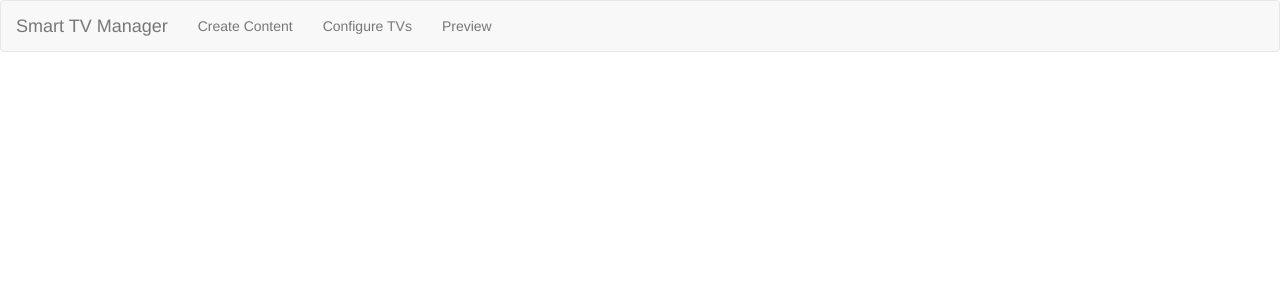
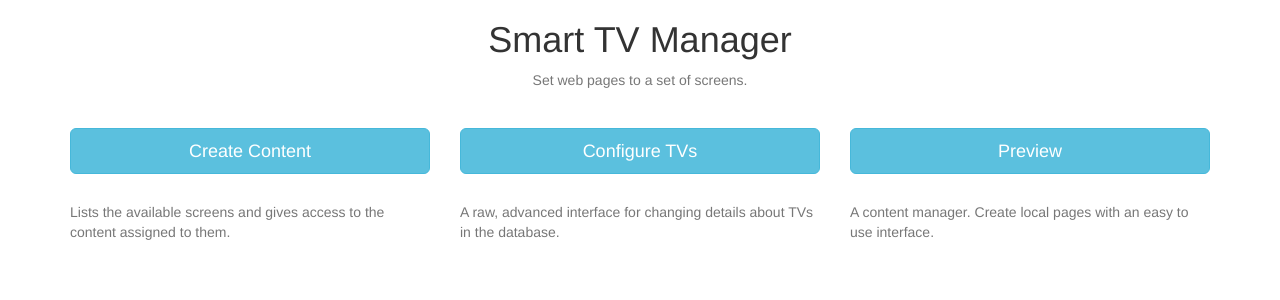
Before and after one commit to bchopson/smarttv_manager, a Django app: template smarttv_manager/templates/smarttv_manager/index.html in a window 1280 px wide. Shown: the top 300 px of the page. Run offline with Django 3.2, Linux system fonts and the light colour scheme; the template is opened without the code that fills it, so the values that code supplies are empty; some libraries are stand-ins or nearby versions.

Commit message:
Rearranged the interface to be larger and have descriptions of what the links went to.

```diff
--- a/smarttv_manager/templates/smarttv_manager/index.html
+++ b/smarttv_manager/templates/smarttv_manager/index.html
@@ -2,32 +2,38 @@
 <html lang="en">
 <head>
     <meta charset="UTF-8">
-    <title>Title</title>
+    <title>Smart TV Manager - Menu</title>
     <link href="https://maxcdn.bootstrapcdn.com/bootswatch/3.3.6/sandstone/bootstrap.min.css" rel="stylesheet"
     integrity="sha384-QqZs0aSOGFan3GWVdP4PyCBp6icaF/4n8Q+wsmZUTiiVIqE4r4tFYcb8Osf+8y45" crossorigin="anonymous">
     <script src="https://maxcdn.bootstrapcdn.com/bootstrap/3.3.6/js/bootstrap.min.js"
     integrity="sha384-0mSbJDEHialfmuBBQP6A4Qrprq5OVfW37PRR3j5ELqxss1yVqOtnepnHVP9aJ7xS" crossorigin="anonymous"></script>
 </head>
 <body>
-    <nav class="navbar navbar-default">
-        <div class="container-fluid">
-            <div class="navbar-header">
-                <button type="button" class="navbar-toggle collapsed" data-toggle="collapse" data-target="#navbar-collapse-1" aria-expanded="false">
-                    <span class="sr-only">Toggle navigation</span>
-                    <span class="icon-bar"></span>
-                    <span class="icon-bar"></span>
-                    <span class="icon-bar"></span>
-                </button>
-                <a class="navbar-brand" href="/">Smart TV Manager</a>
+    <div class="container">
+        <h1 class="text-center">Smart TV Manager</h1>
+        <p class="text-muted text-center">Set web pages to a set of screens.</p>
+        <div class="row" style="padding-top: 2em;">
+            <div class="col-md-4">
+                <a href="cms"><button class="btn btn-info btn-lg btn-block" data-toggle="tooltip" data-placement="left" title="Tooltip on left">Create Content</button></a>
             </div>
-            <div class="collapse navbar-collapse" id="navbar-collapse-1">
-                <ul class="nav navbar-nav">
-                    <li><a href="cms">Create Content</a></li>
-                    <li><a href="admin">Configure TVs</a></li>
-                    <li><a href="homepages">Preview</a></li>
-                </ul>
+            <div class="col-md-4">
+                <a href="admin"><button class="btn btn-info btn-lg btn-block">Configure TVs</button></a>
+            </div>
+            <div class="col-md-4">
+                <a href="homepages"><button class="btn btn-info btn-lg btn-block">Preview</button></a>
             </div>
         </div>
-    </nav>
+        <div class="row" style="padding-top: 2em;">
+            <div class="col-md-4">
+                <p class="text-muted">Lists the available screens and gives access to the content assigned to them.</p>
+            </div>
+            <div class="col-md-4">
+                <p class="text-muted">A raw, advanced interface for changing details about TVs in the database.</p>
+            </div>
+            <div class="col-md-4">
+                <p class="text-muted">A content manager. Create local pages with an easy to use interface.</p>
+            </div>
+        </div>
+    </div>
 </body>
 </html>
```
